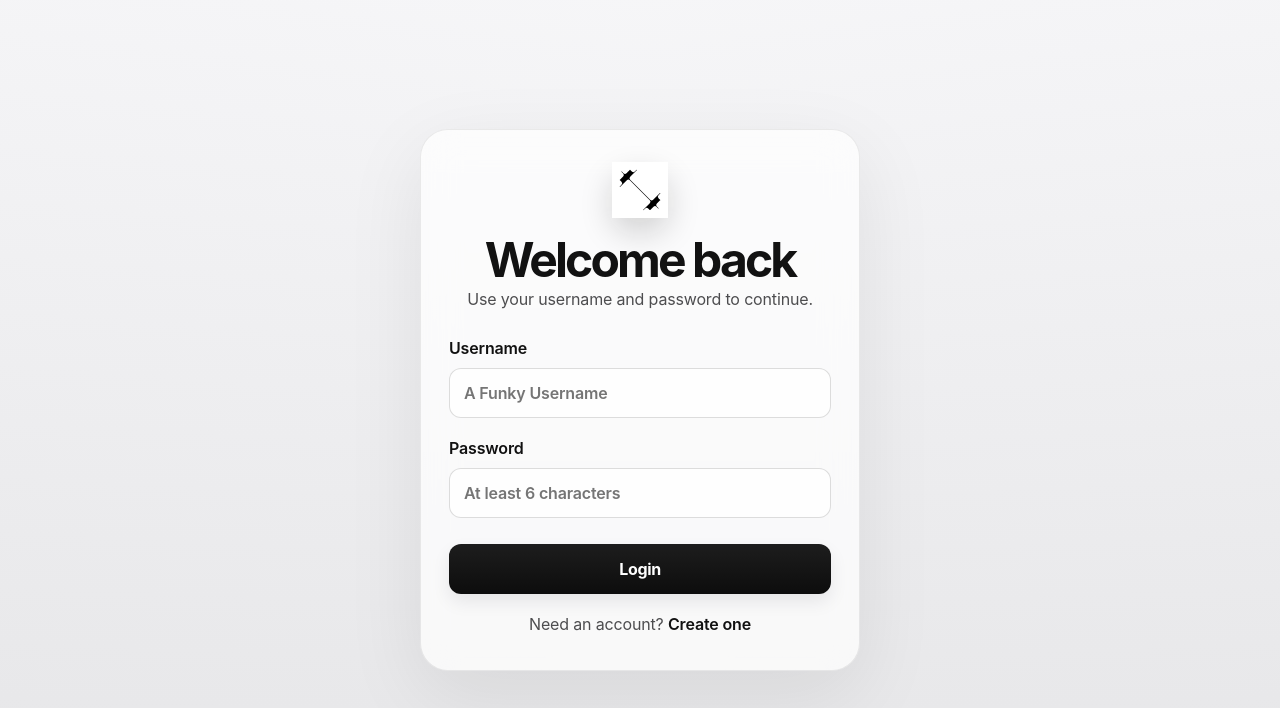
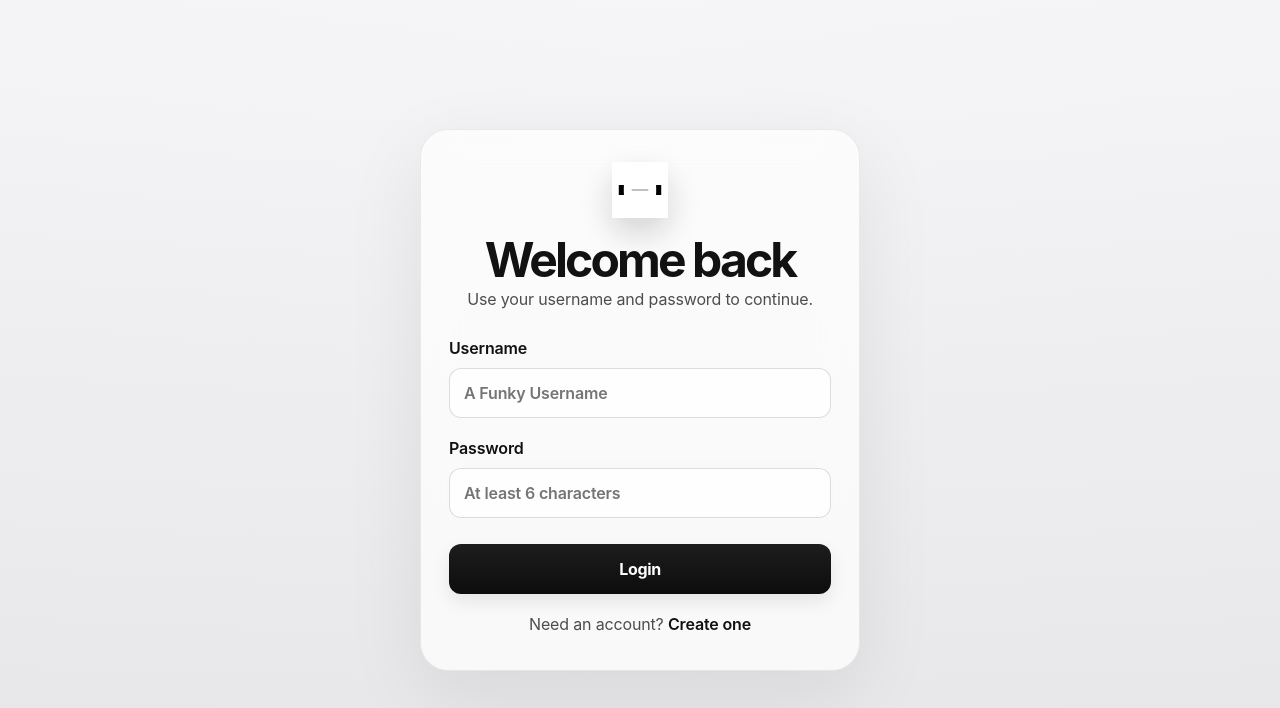
Before and after one commit to oliverradivan/gym-tracker, a React (Vite) app in the folder front/: page /login in a window 1280 px wide. Shown: the top 708 px of the page. Built offline with nearby package versions, Linux system fonts and the light colour scheme; no server answers.

Commit message:
svg v3000

```diff
--- a/front/src/pages/login.jsx
+++ b/front/src/pages/login.jsx
@@ -34,8 +34,14 @@ function LoginPage() {
         <div className="auth-header">
           <div className="brand-badge" aria-label="Workout Tracker">
             <svg xmlns="http://www.w3.org/2000/svg" viewBox="0 0 24 24">
-                <rect width="24" height="24" fill="#ffffff"/>
-                <path fill="#000000" d="M20.57 14.86 22 13.43 20.57 12 17 15.57 8.43 7 12 3.43 10.57 2 9.14 3.43 7.71 2 5.57 4.14 4.14 2.71 2.71 4.14l1.43 1.43L2 7.71l1.43 1.43L2 10.57 3.43 12 7 8.43 15.57 17 12 20.57 13.43 22l1.43-1.43L16.29 22l2.14-2.14 1.43 1.43 1.43-1.43-1.43-1.43L22 16.29z"/>
+              <rect width="24" height="24" fill="#ffffff"/>
+              <g fill="#000000">
+              <rect x="2" y="9" width="4" height="6" rx="1"/>
+              <rect x="18" y="9" width="4" height="6" rx="1"/>
+              <rect x="6" y="10.5" width="2" height="3" rx="0.5"/>
+              <rect x="16" y="10.5" width="2" height="3" rx="0.5"/>
+              <rect x="7.5" y="11" width="9" height="2" rx="1"/>
+              </g>
             </svg>
           </div>
           <h1>Welcome back</h1>
```
